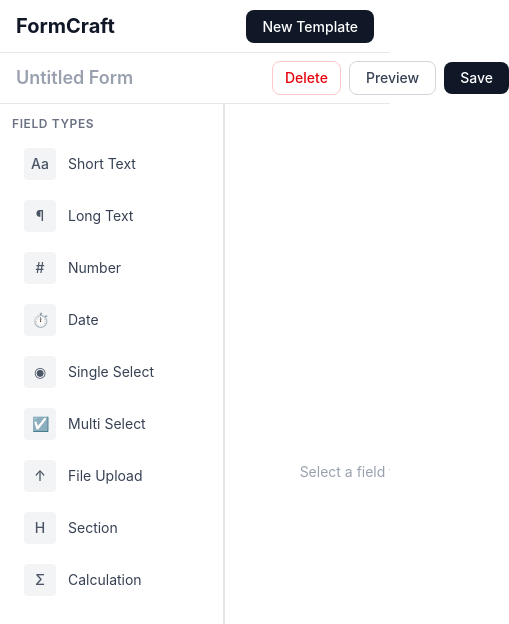
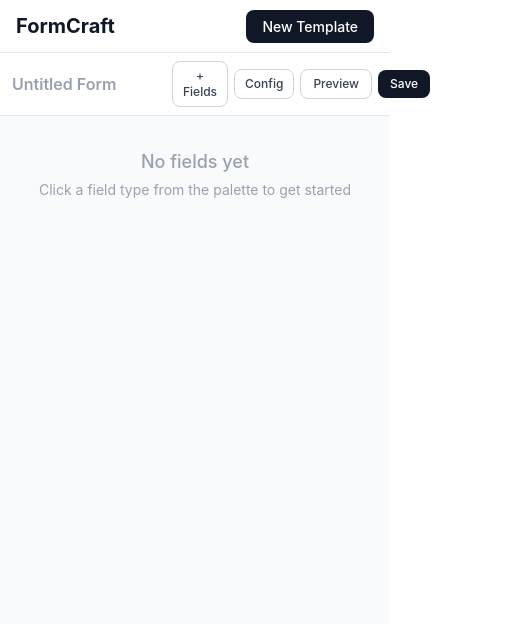
Before and after one commit to codxmayank/form-builder, a React (Vite) app: page /builder/new in a window 390 px wide. Shown: the top 624 px of the page, 509 px wide, since content can reach past the window. Built offline with nearby package versions, Linux system fonts and the light colour scheme.

Commit message:
responsive design for mobile and tablet

```diff
--- a/src/features/builder/BuilderLayout.tsx
+++ b/src/features/builder/BuilderLayout.tsx
@@ -19,6 +19,7 @@
 
   const [previewing, setPreviewing] = useState(false);
   const [confirmingDelete, setConfirmingDelete] = useState(false);
+  const [mobilePanel, setMobilePanel] = useState<'palette' | 'config' | null>(null);
 
   function save() {
     if (!template) return;
@@ -41,34 +42,51 @@
 
   return (
     <div className="flex h-[calc(100vh-57px)] flex-col">
-      <div className="flex items-center justify-between border-b border-gray-200 bg-white px-4 py-2">
+      <div className="flex items-center justify-between border-b border-gray-200 bg-white px-3 py-2 sm:px-4">
         <input
           type="text"
           value={title}
           onChange={(e) => setTitle(e.target.value)}
           placeholder="Untitled Form"
-          className="w-64 border-none bg-transparent text-lg font-semibold text-gray-900 placeholder-gray-400 focus:outline-none"
+          className="w-40 border-none bg-transparent text-base font-semibold text-gray-900 placeholder-gray-400 focus:outline-none sm:w-64 sm:text-lg"
           aria-label="Form title"
         />
-        <div className="flex items-center gap-2">
+        <div className="flex items-center gap-1.5 sm:gap-2">
+          {/* Mobile-only panel toggles */}
+          <button
+            type="button"
+            onClick={() => setMobilePanel(mobilePanel === 'palette' ? null : 'palette')}
+            className="rounded-lg border border-gray-300 px-2.5 py-1.5 text-xs font-medium text-gray-700 hover:bg-gray-50 sm:hidden"
+            aria-label="Toggle field palette"
+          >
+            + Fields
+          </button>
+          <button
+            type="button"
+            onClick={() => setMobilePanel(mobilePanel === 'config' ? null : 'config')}
+            className="rounded-lg border border-gray-300 px-2.5 py-1.5 text-xs font-medium text-gray-700 hover:bg-gray-50 sm:hidden"
+            aria-label="Toggle config panel"
+          >
+            Config
+          </button>
           <button
             type="button"
             onClick={() => setConfirmingDelete(true)}
-            className="rounded-lg border border-red-200 px-3 py-1.5 text-sm font-medium text-red-600 hover:bg-red-50"
+            className="hidden rounded-lg border border-red-200 px-3 py-1.5 text-sm font-medium text-red-600 hover:bg-red-50 sm:inline-flex"
           >
             Delete
           </button>
           <button
             type="button"
             onClick={() => setPreviewing(true)}
-            className="rounded-lg border border-gray-300 px-4 py-1.5 text-sm font-medium text-gray-700 hover:bg-gray-50"
+            className="rounded-lg border border-gray-300 px-3 py-1.5 text-xs font-medium text-gray-700 hover:bg-gray-50 sm:px-4 sm:text-sm"
           >
             Preview
           </button>
           <button
             type="button"
             onClick={save}
-            className="relative rounded-lg bg-gray-900 px-4 py-1.5 text-sm font-medium text-white hover:bg-gray-800"
+            className="relative rounded-lg bg-gray-900 px-3 py-1.5 text-xs font-medium text-white hover:bg-gray-800 sm:px-4 sm:text-sm"
           >
             Save
             {isDirty && (
@@ -78,14 +96,23 @@
         </div>
       </div>
 
+      {/* Mobile slide-over panel */}
+      {mobilePanel && (
+        <div className="border-b border-gray-200 bg-white sm:hidden">
+          <div className="max-h-64 overflow-y-auto">
+            {mobilePanel === 'palette' ? <FieldPalette /> : <ConfigPanel />}
+          </div>
+        </div>
+      )}
+
       <div className="flex flex-1 overflow-hidden">
-        <aside className="w-56 shrink-0 overflow-y-auto border-r border-gray-200 bg-white">
+        <aside className="hidden w-56 shrink-0 overflow-y-auto border-r border-gray-200 bg-white sm:block">
           <FieldPalette />
         </aside>
         <div className="flex-1 overflow-y-auto bg-gray-50">
           <BuilderCanvas />
         </div>
-        <aside className="w-80 shrink-0 overflow-y-auto border-l border-gray-200 bg-white">
+        <aside className="hidden w-80 shrink-0 overflow-y-auto border-l border-gray-200 bg-white md:block">
           <ConfigPanel />
         </aside>
       </div>
--- a/src/pages/InstancesPage.tsx
+++ b/src/pages/InstancesPage.tsx
@@ -47,9 +47,9 @@
 
   return (
     <main className="mx-auto max-w-4xl px-4 py-8">
-      <div className="flex items-center justify-between">
+      <div className="flex flex-col gap-3 sm:flex-row sm:items-center sm:justify-between">
         <div>
-          <h1 className="text-2xl font-bold text-gray-900">Submissions</h1>
+          <h1 className="text-xl font-bold text-gray-900 sm:text-2xl">Submissions</h1>
           <p className="mt-1 text-sm text-gray-500">{template?.title || 'Loading...'}</p>
         </div>
         <div className="flex gap-2">
@@ -79,8 +79,8 @@
           </Link>
         </div>
       ) : (
-        <div className="mt-6 overflow-hidden rounded-lg border border-gray-200">
-          <table className="w-full text-left text-sm">
+        <div className="mt-6 overflow-x-auto rounded-lg border border-gray-200">
+          <table className="w-full min-w-[500px] text-left text-sm">
             <thead className="bg-gray-50">
               <tr>
                 <th className="px-4 py-3 font-medium text-gray-600">#</th>
```
